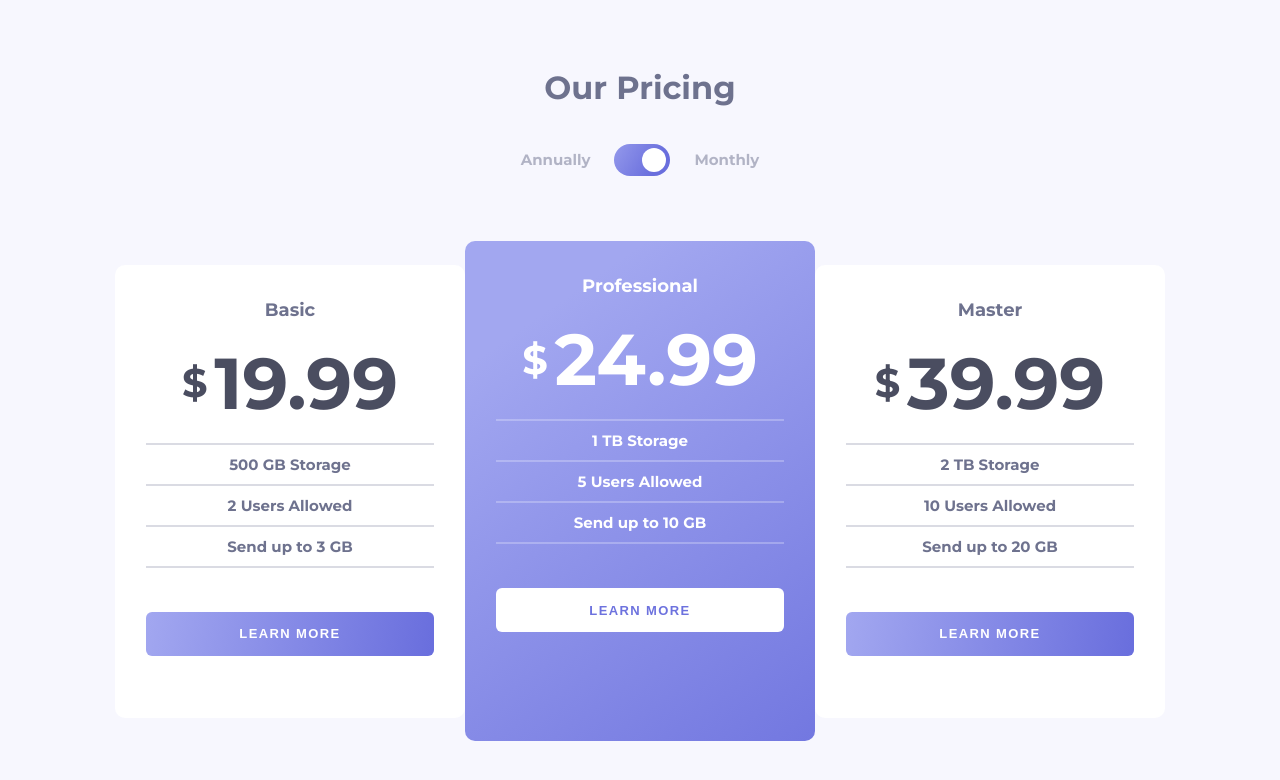
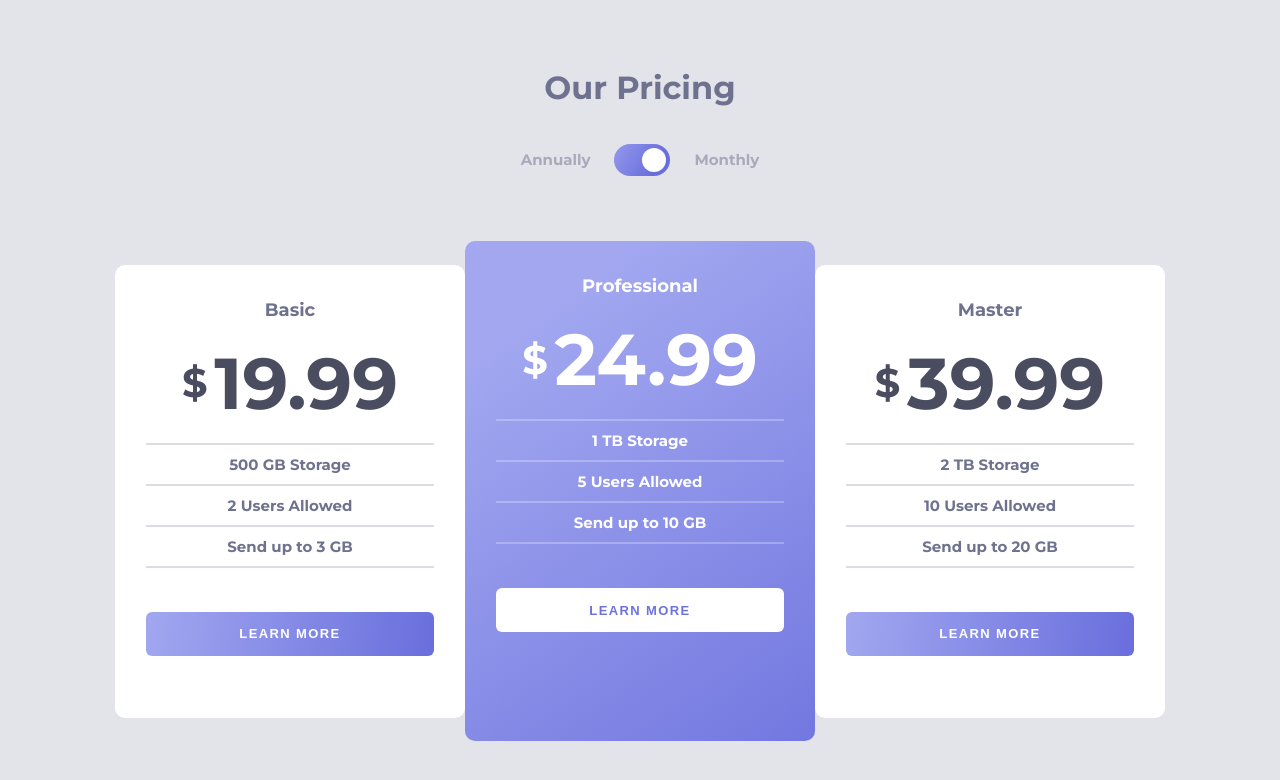
Before and after one commit to beqatsk/pricing-component, a React (Vite) app: page / in a window 1280 px wide. Shown: the top 780 px of the page. Built offline with nearby package versions, Linux system fonts and the light colour scheme.

Commit message:
create toggle component

```diff
--- a/src/App.jsx
+++ b/src/App.jsx
@@ -1,89 +1,45 @@
 import "./reset.css";
 import "./App.css";
 import date from "./data.json";
+import Toggle from "./components/toggle";
 
 function App() {
-  // const basic = {
-  //   title: "Basic",
-  //   price: { monthly: "19.99", yearly: "199.99" },
-  //   storage: "500 GB Storage",
-  //   users: "2 Users Allowed",
-  //   send: "Send up to 3 GB",
-  // };
-  // const professional = {
-  //   title: "Professional",
-  //   price: { monthly: "24.99", yearly: "249.99" },
-  //   storage: "1 TB Storage",
-  //   users: "5 Users Allowed",
-  //   send: "Send up to 10 GB",
-  // };
-  // const master = {
-  //   title: "Master",
-  //   price: { monthly: "39.99", yearly: "239.99" },
-  //   storage: "2 TB Storage",
-  //   users: "10 Users Allowed",
-  //   send: "Send up to 20 GB",
-  // };
-
   return (
     <>
-      <h2>Our Pricing</h2>
-      <div className="toggle-menu">
-        <p className="annually">Annually</p>
-        <div className="toggle-btn">
-          <div className="circle"></div>
-        </div>
-        <p className="monthly">Monthly</p>
-      </div>
-
+      <Toggle />
       <div className="list-container">
-        <div className="main-container">
-          <h3 className="title">{date[0].title}</h3>
-          <h1 className="price">
-            <span className="currency">$</span>
-            {date[0].price.monthly}
-          </h1>
-          <div className="line"></div>
-          <h4 className="detail">{date[0].storage}</h4>
-          <div className="line"></div>
-          <h4 className="detail">{date[0].users}</h4>
-          <div className="line"></div>
-          <h4 className="detail">{date[0].send}</h4>
-          <div className="line"></div>
-          <button className="learn-button">LEARN MORE</button>
-        </div>
-
-        <div className="main-container-active">
-          <h3 className="title-active">{date[1].title}</h3>
-          <h1 className="price-active">
-            <span className="currency-active">$</span>
-            {date[1].price.monthly}
-          </h1>
-          <div className="line-active"></div>
-          <h4 className="detail-active">{date[1].storage}</h4>
-          <div className="line-active"></div>
-          <h4 className="detail-active">{date[1].users}</h4>
-          <div className="line-active"></div>
-          <h4 className="detail-active">{date[1].send}</h4>
-          <div className="line-active"></div>
-          <button className="learn-button-active">LEARN MORE</button>
-        </div>
-
-        <div className="main-container">
-          <h3 className="title">{date[2].title}</h3>
-          <h1 className="price">
-            <span className="currency">$</span>
-            {date[2].price.monthly}
-          </h1>
-          <div className="line"></div>
-          <h4 className="detail">{date[2].storage}</h4>
-          <div className="line"></div>
-          <h4 className="detail">{date[2].users}</h4>
-          <div className="line"></div>
-          <h4 className="detail">{date[2].send}</h4>
-          <div className="line"></div>
-          <button className="learn-button">LEARN MORE</button>
-        </div>
+        {date.map((item, index) => (
+          <div
+            key={index}
+            className={`main-container${index === 1 ? "-active" : ""}`}
+          >
+            <h3 className={`title${index === 1 ? "-active" : ""}`}>
+              {item.title}
+            </h3>
+            <h1 className={`price${index === 1 ? "-active" : ""}`}>
+              <span className={`currency${index === 1 ? "-active" : ""}`}>
+                $
+              </span>
+              {item.price.monthly}
+            </h1>
+            <div className={`line${index === 1 ? "-active" : ""}`}></div>
+            <h4 className={`detail${index === 1 ? "-active" : ""}`}>
+              {item.storage}
+            </h4>
+            <div className={`line${index === 1 ? "-active" : ""}`}></div>
+            <h4 className={`detail${index === 1 ? "-active" : ""}`}>
+              {item.users}
+            </h4>
+            <div className={`line${index === 1 ? "-active" : ""}`}></div>
+            <h4 className={`detail${index === 1 ? "-active" : ""}`}>
+              {item.send}
+            </h4>
+            <div className={`line${index === 1 ? "-active" : ""}`}></div>
+            <button className={`learn-button${index === 1 ? "-active" : ""}`}>
+              LEARN MORE
+            </button>
+          </div>
+        ))}
       </div>
     </>
   );
--- /dev/null
+++ b/src/components/toggle.jsx
@@ -0,0 +1,16 @@
+// import React from "react";
+const Toggle = () => {
+  return (
+    <div>
+      <h2>Our Pricing</h2>
+      <div className="toggle-menu">
+        <p className="annually">Annually</p>
+        <div className="toggle-btn">
+          <div className="circle"></div>
+        </div>
+        <p className="monthly">Monthly</p>
+      </div>
+    </div>
+  );
+};
+export default Toggle;
--- a/src/index.css
+++ b/src/index.css
@@ -1,6 +1,6 @@
 @import url("https://fonts.googleapis.com/css2?family=Montserrat:ital,wght@0,700;1,700&display=swap");
 body {
-  background-color: #f7f7fe;
+  background-color: #e3e3ea;
   max-width: 100%;
   min-height: 100vh;
   margin: 0 auto;
```
